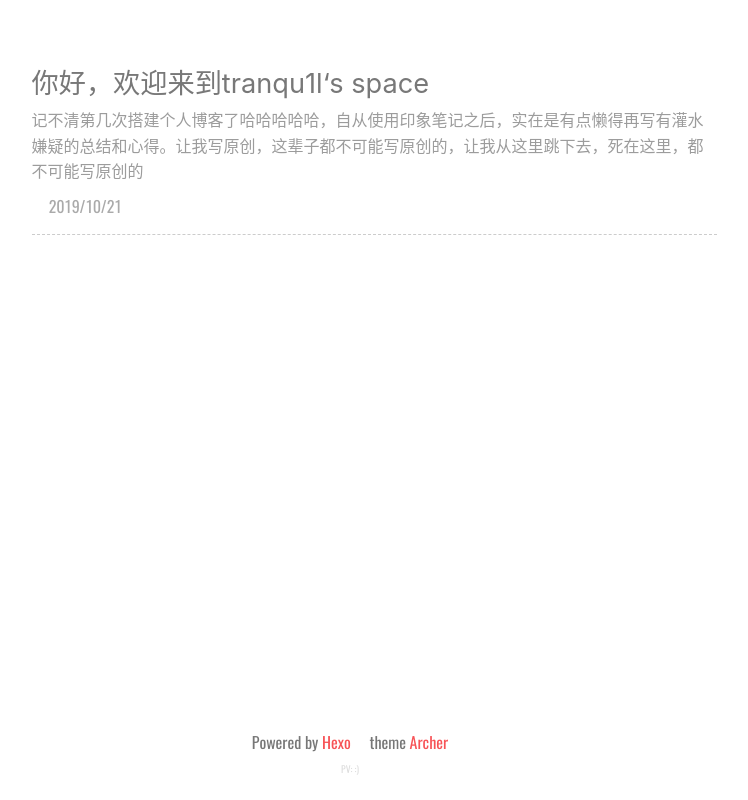
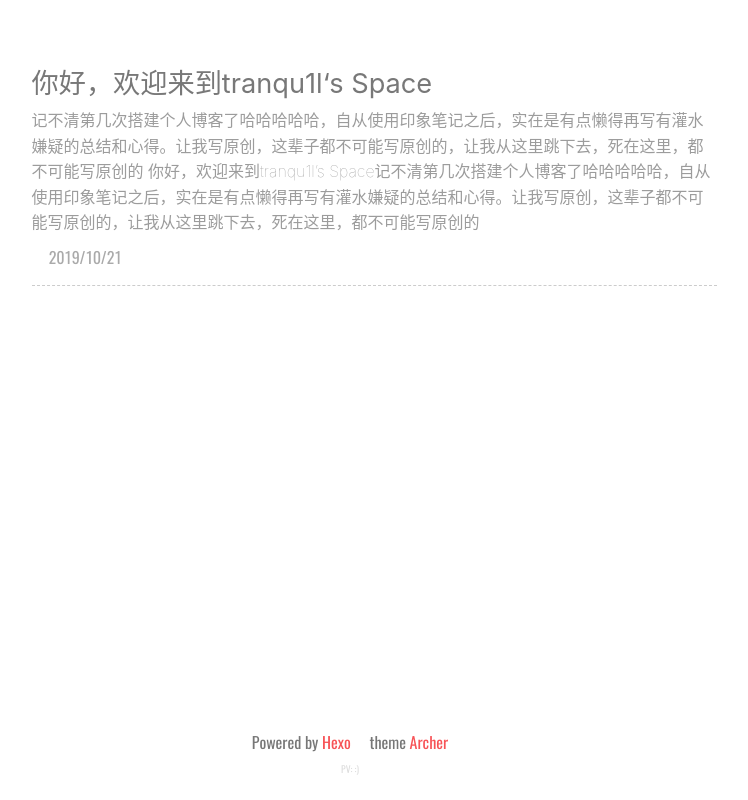
Before and after one commit to Tranqu1l/tranqu1l.github.io, a plain HTML site: page archives/2019/10/index.html in a window 1280 px wide. Shown: the whole page, without its empty margins (290-1038 px from the left). Drawn offline with nearby package versions, Linux system fonts and the light colour scheme; some packages are replaced by stand-ins of ours; no server answers; a script that the page names is missing; a web font is replaced by a local one.

Commit message:
Site updated: 2019-10-21 17:30:00

```diff
--- a/archives/2019/10/index.html
+++ b/archives/2019/10/index.html
@@ -348,10 +348,11 @@
     <article class="index-post">
         <a class="abstract-title" href = "/2019/10/21/%E4%BD%A0%E5%A5%BD%EF%BC%8C%E6%AC%A2%E8%BF%8E%E6%9D%A5%E5%88%B0tranqu1l%E2%80%98s-space/" >
 
-                <span>你好，欢迎来到tranqu1l‘s space</span>
+                <span>你好，欢迎来到tranqu1l‘s Space</span>
         </a>
         <div class="abstract-content">
             记不清第几次搭建个人博客了哈哈哈哈哈，自从使用印象笔记之后，实在是有点懒得再写有灌水嫌疑的总结和心得。让我写原创，这辈子都不可能写原创的，让我从这里跳下去，死在这里，都不可能写原创的
+你好，欢迎来到tranqu1l’s Space记不清第几次搭建个人博客了哈哈哈哈哈，自从使用印象笔记之后，实在是有点懒得再写有灌水嫌疑的总结和心得。让我写原创，这辈子都不可能写原创的，让我从这里跳下去，死在这里，都不可能写原创的
 
         </div>
         <div class="abstract-post-meta">
@@ -483,7 +484,7 @@
 
 
         <li class="archive-post-item">
-            <span class="archive-post-date">10/21</span><a class="archive-post-title" href= "/2019/10/21/%E4%BD%A0%E5%A5%BD%EF%BC%8C%E6%AC%A2%E8%BF%8E%E6%9D%A5%E5%88%B0tranqu1l%E2%80%98s-space/" >你好，欢迎来到tranqu1l‘s space</a>
+            <span class="archive-post-date">10/21</span><a class="archive-post-title" href= "/2019/10/21/%E4%BD%A0%E5%A5%BD%EF%BC%8C%E6%AC%A2%E8%BF%8E%E6%9D%A5%E5%88%B0tranqu1l%E2%80%98s-space/" >你好，欢迎来到tranqu1l‘s Space</a>
         </li>
 
     </div>
--- a/index.html
+++ b/index.html
@@ -361,10 +361,11 @@ height:50vh;
     <article class="index-post">
         <a class="abstract-title" href = "/2019/10/21/%E4%BD%A0%E5%A5%BD%EF%BC%8C%E6%AC%A2%E8%BF%8E%E6%9D%A5%E5%88%B0tranqu1l%E2%80%98s-space/" >
 
-                <span>你好，欢迎来到tranqu1l‘s space</span>
+                <span>你好，欢迎来到tranqu1l‘s Space</span>
         </a>
         <div class="abstract-content">
             记不清第几次搭建个人博客了哈哈哈哈哈，自从使用印象笔记之后，实在是有点懒得再写有灌水嫌疑的总结和心得。让我写原创，这辈子都不可能写原创的，让我从这里跳下去，死在这里，都不可能写原创的
+你好，欢迎来到tranqu1l’s Space记不清第几次搭建个人博客了哈哈哈哈哈，自从使用印象笔记之后，实在是有点懒得再写有灌水嫌疑的总结和心得。让我写原创，这辈子都不可能写原创的，让我从这里跳下去，死在这里，都不可能写原创的
 
         </div>
         <div class="abstract-post-meta">
@@ -586,7 +587,7 @@ height:50vh;
 
 
         <li class="archive-post-item">
-            <span class="archive-post-date">10/21</span><a class="archive-post-title" href= "/2019/10/21/%E4%BD%A0%E5%A5%BD%EF%BC%8C%E6%AC%A2%E8%BF%8E%E6%9D%A5%E5%88%B0tranqu1l%E2%80%98s-space/" >你好，欢迎来到tranqu1l‘s space</a>
+            <span class="archive-post-date">10/21</span><a class="archive-post-title" href= "/2019/10/21/%E4%BD%A0%E5%A5%BD%EF%BC%8C%E6%AC%A2%E8%BF%8E%E6%9D%A5%E5%88%B0tranqu1l%E2%80%98s-space/" >你好，欢迎来到tranqu1l‘s Space</a>
         </li>
 
     </div>
```
Also changed, not shown: archives/2019/index.html (+3 -2 lines), archives/index.html (+3 -2 lines), assets/favicon.ico, assets/知乎头像.jpg (added).
